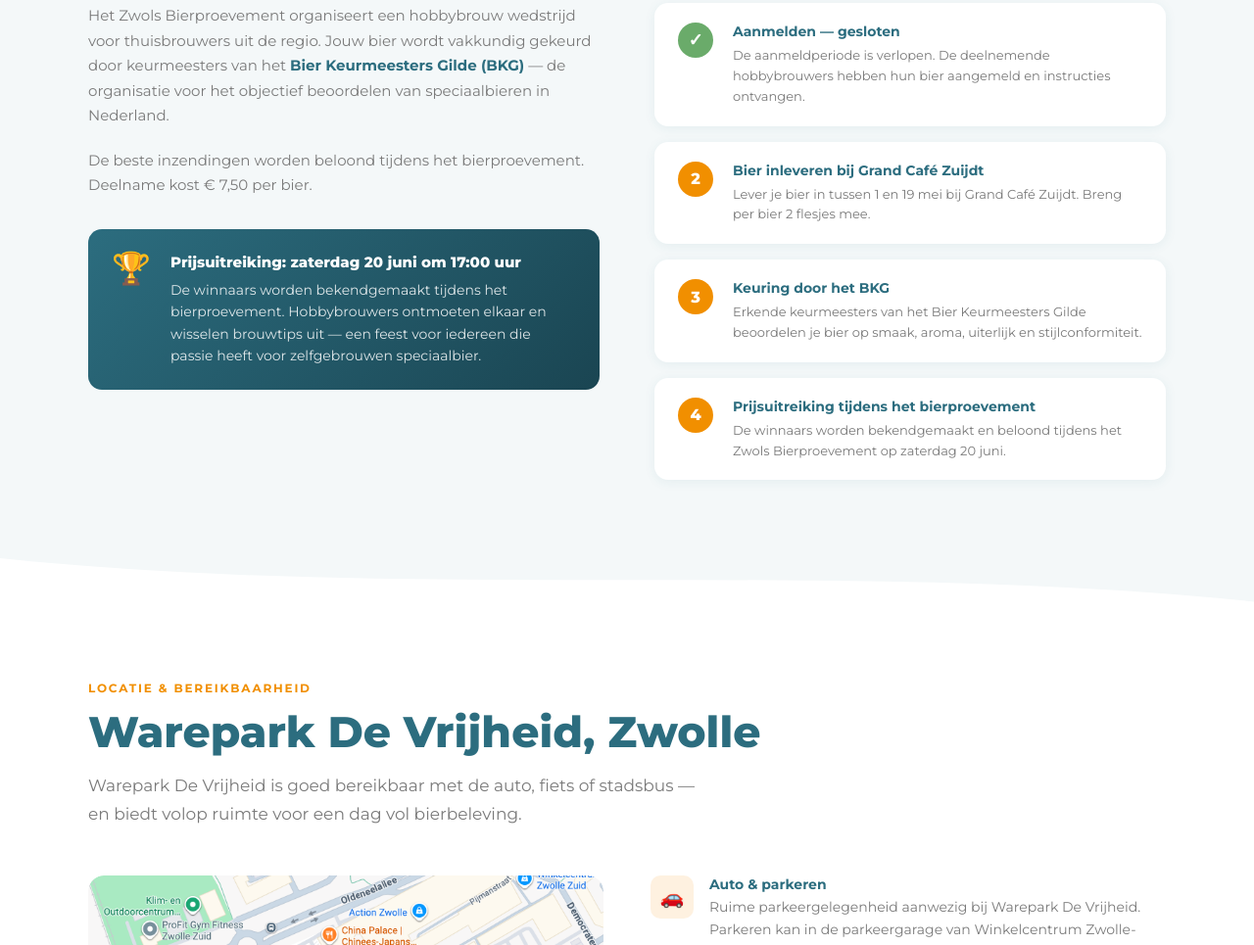
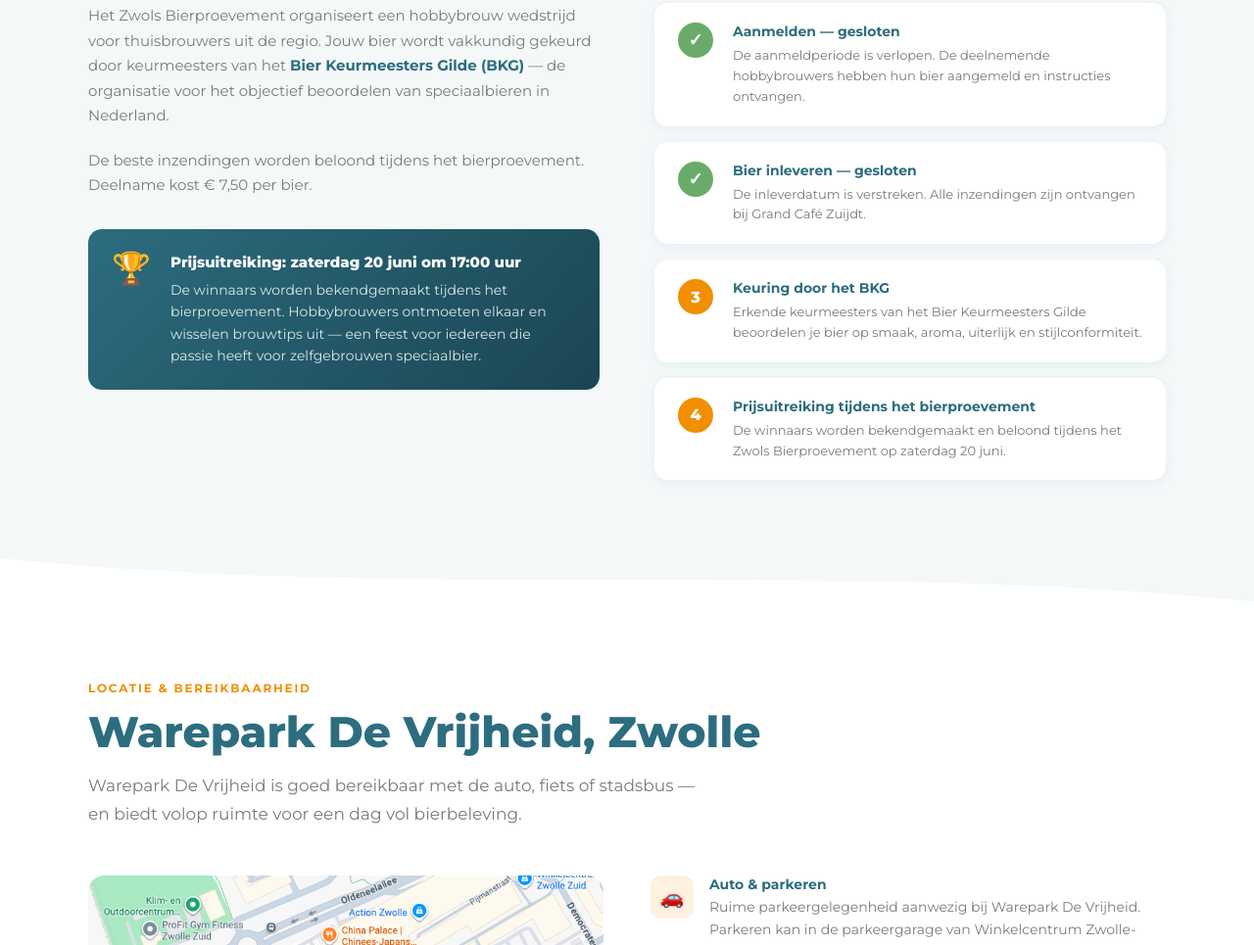
Before and after one commit to fcoers/zwols-bierproevement, a plain HTML site: page index.html in a window 1280 px wide. Shown: the part 5852-6817 px from the top of the page at 98% size. Drawn offline with Linux system fonts and the light colour scheme.

Commit message:
Stap 2 hobbybrouwwedstrijd afgevinkt: inleverdatum verstreken
Co-Authored-By: Claude Sonnet 4.6 <noreply@anthropic.com>

```diff
--- a/index.html
+++ b/index.html
@@ -1396,11 +1396,11 @@
               <p>De aanmeldperiode is verlopen. De deelnemende hobbybrouwers hebben hun bier aangemeld en instructies ontvangen.</p>
             </div>
           </div>
-          <div class="wstep">
-            <div class="wstep-num">2</div>
+          <div class="wstep wstep--done">
+            <div class="wstep-num">✓</div>
             <div>
-              <div class="wstep-title">Bier inleveren bij Grand Café Zuijdt</div>
-              <p>Lever je bier in tussen 1 en 19 mei bij Grand Café Zuijdt. Breng per bier 2 flesjes mee.</p>
+              <div class="wstep-title">Bier inleveren — gesloten</div>
+              <p>De inleverdatum is verstreken. Alle inzendingen zijn ontvangen bij Grand Café Zuijdt.</p>
             </div>
           </div>
           <div class="wstep">
```
